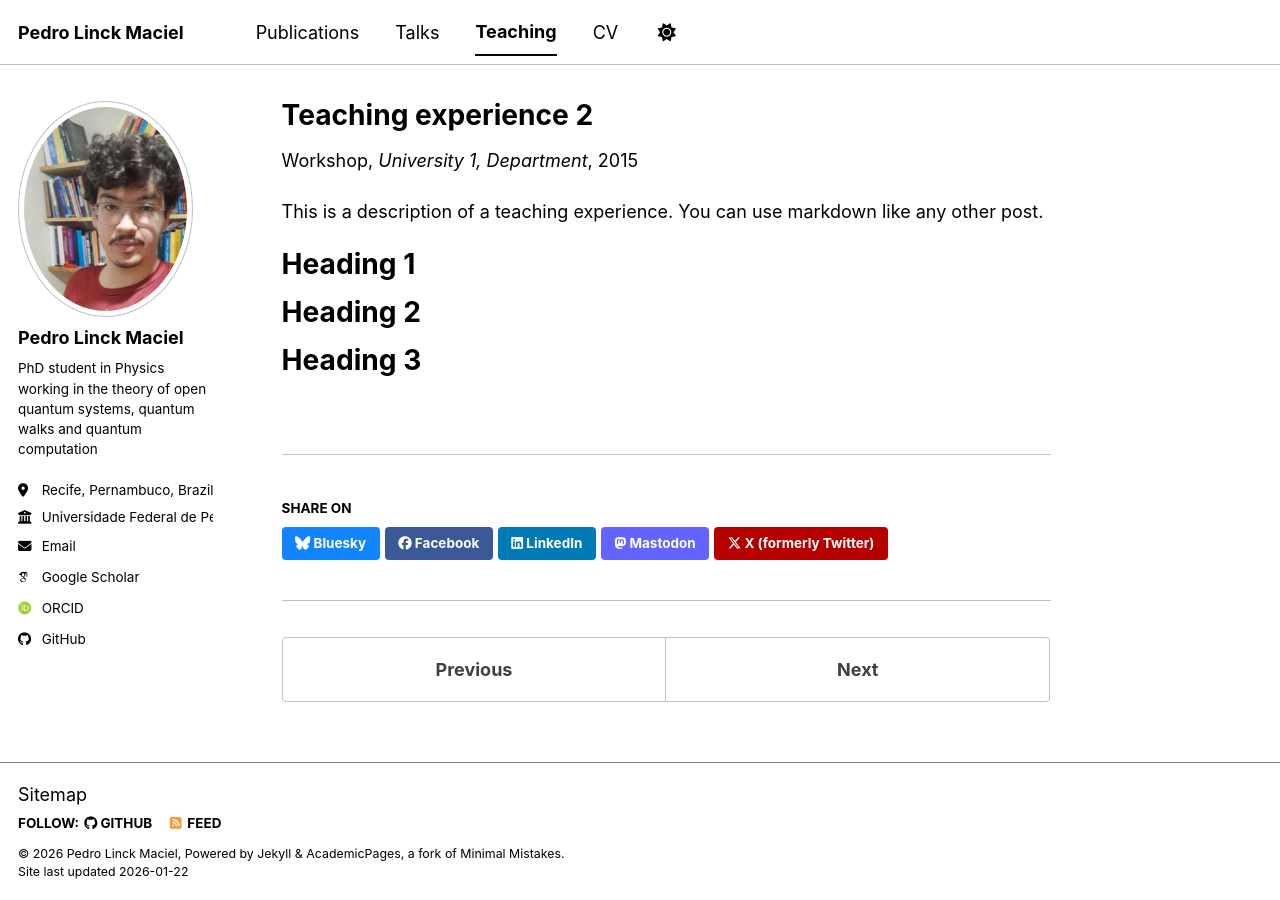
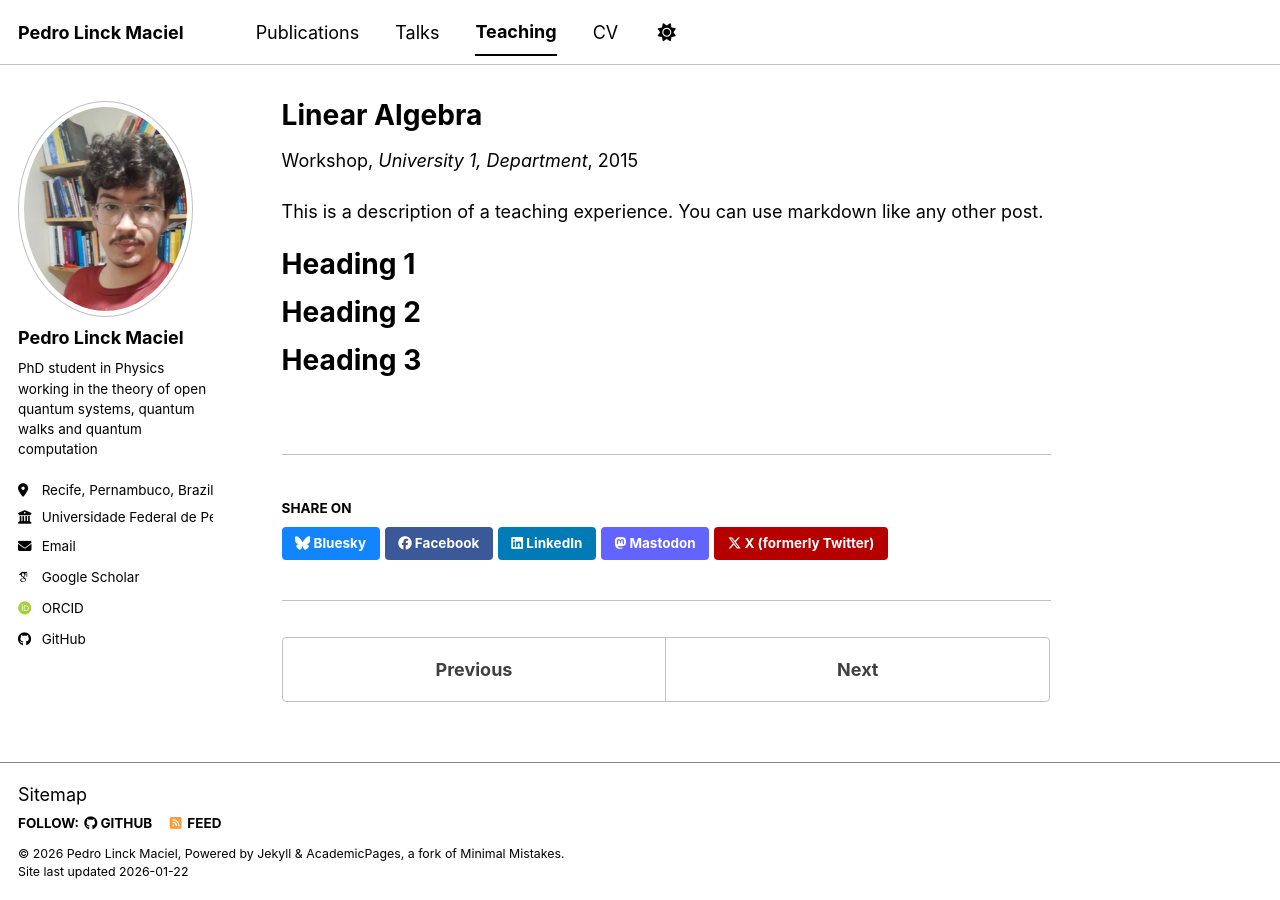
Before and after one commit to pedrolinckm/pedrolinckm.github.io, a Jekyll site: the page built from _teaching/2021-mathematics-linearalgebra.md, in a window 1280 px wide. Built offline with Jekyll 4.4.1, drawn with Linux system fonts in a browser that asks for light colours; some web fonts are replaced; a script bundle is joined from its source files by our own code; library files that are not in the unit come from our copies.

Commit message:
Update teaching experience title to 'Linear Algebra'

```diff
--- a/_teaching/2015-spring-teaching-2.md
+++ b/_teaching/2021-mathematics-linearalgebra.md
@@ -1,5 +1,5 @@
 ---
-title: "Teaching experience 2"
+title: "Linear Algebra"
 collection: teaching
 type: "Workshop"
 permalink: /teaching/2015-spring-teaching-1
```
